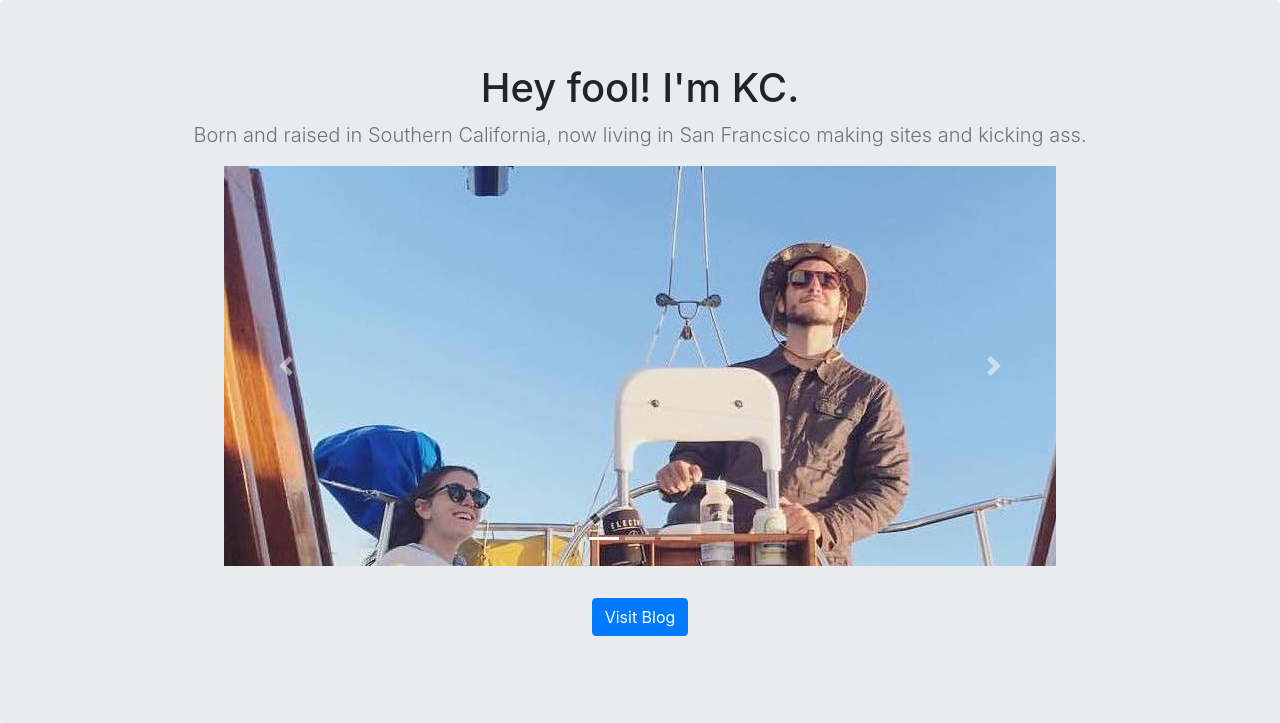
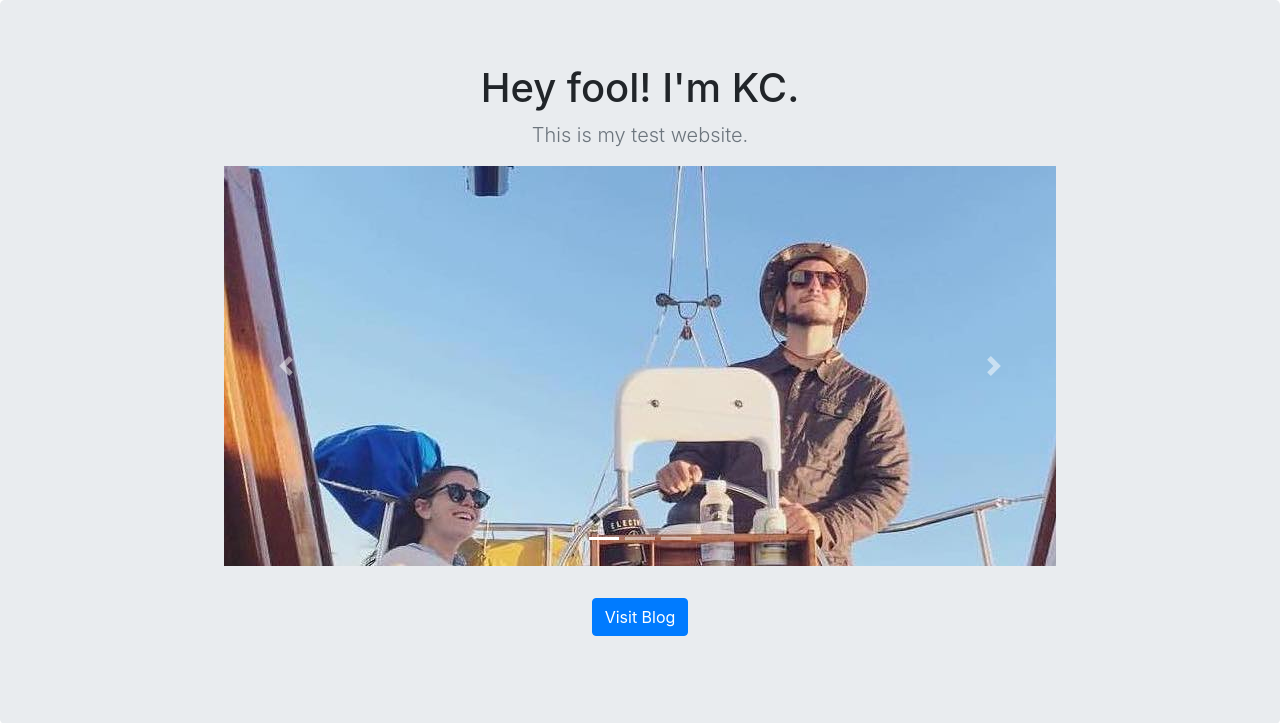
Before and after one commit to kcsteblay/portfolio-project, a Django app: page / in a window 1280 px wide. Shown: the part 56-779 px from the top of the page. Run offline with Django 3.2, Linux system fonts and the light colour scheme; data that the repository does not hold is empty; some libraries are stand-ins or nearby versions.

Commit message:
change headline

```diff
--- a/jobs/templates/jobs/home.html
+++ b/jobs/templates/jobs/home.html
@@ -41,7 +41,7 @@
       <section class="jumbotron text-center">
         <div class="container">
           <h1 class="jumbotron-heading">Hey fool! I'm KC.</h1>
-          <p class="lead text-muted">Born and raised in Southern California, now living in San Francsico making sites and kicking ass.</p>
+          <p class="lead text-muted">This is my test website.</p>
 
 
 
```
